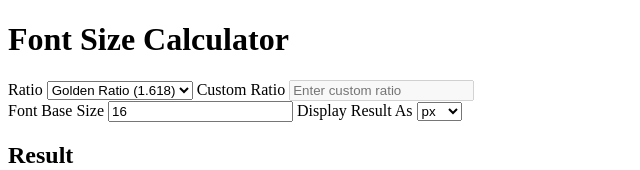
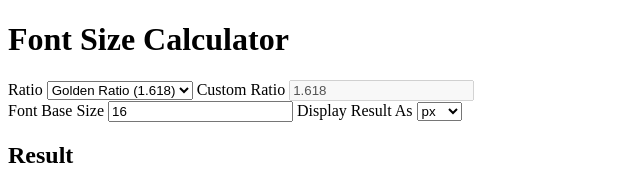
Before and after one commit to RMalik777/FontCalc, a SvelteKit app: page / in a window 1280 px wide. Shown: the top 170 px of the page, without its empty margins (0-640 px from the left). Built offline with nearby package versions, Linux system fonts and the light colour scheme.

Commit message:
fix: initial custom ratio is not filling

```diff
--- a/src/routes/+page.svelte
+++ b/src/routes/+page.svelte
@@ -16,7 +16,7 @@
 			label: 'Custom'
 		}
 	];
-	let custom_option: number | undefined = $state();
+	let custom_option: number | undefined = $state(selected_option);
 	let constant = $derived(selected_option ?? custom_option);
 	let base_size = $state(16);
 	let display: 'px' | 'rem' = $state('px');
```
